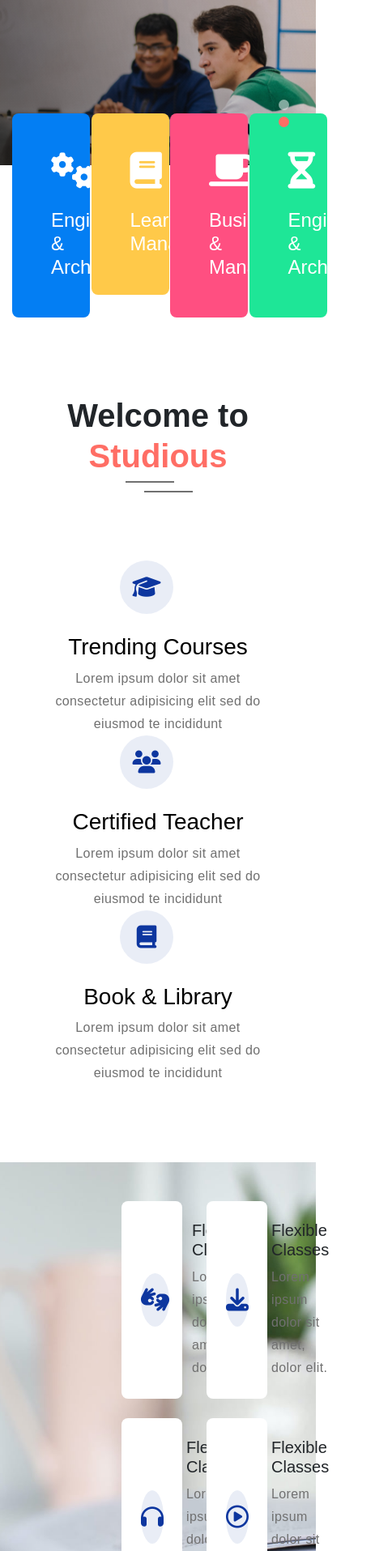
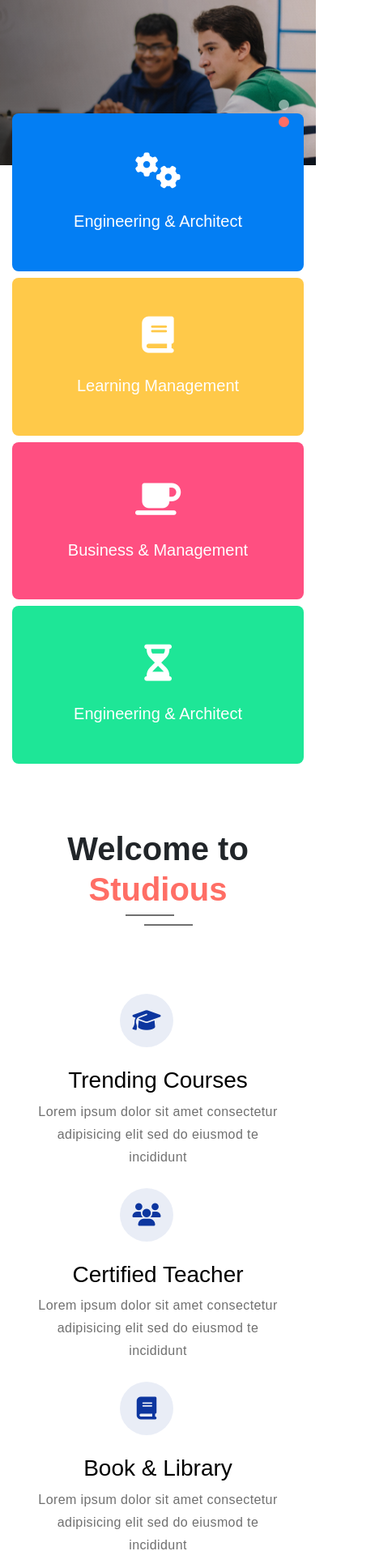
Before and after one commit to Hungphan04/studiuos, a plain HTML site: page index.html in a window 390 px wide. Shown: the part 85-2000 px from the top of the page at 81% size, 484 px wide, since content can reach past the window. Drawn offline with nearby package versions, Linux system fonts and the light colour scheme.

Commit message:
responsive

```diff
--- a/css/index.css
+++ b/css/index.css
@@ -57,7 +57,7 @@
     color:white;
 }
 .header{
-    background:#fff;
+    /* background:#fff; */
     height:80px;
 }
 .transition-Top{
@@ -68,7 +68,7 @@
     border-bottom: none;
     z-index: 999 !important;
     box-shadow: 0 3px 6px 0 rgba(0, 0, 0, 0.05);
-    background-color:white;
+    background-color:white!important;
 }
 
 
@@ -122,7 +122,7 @@
 }
 .navbar-collapse {
     z-index: 20;
-    background: white;
+    /* background-color: white; */
     text-align:center;
 }
 .navbar-light .navbar-nav .nav-link {
@@ -142,7 +142,6 @@
 .dark .navbar-collapse {
     z-index: 20;
     align-items: center;
-    background: #161C2D;;
 }
 .dark .navbar-nav .dropdown-menu {
     background-color:#161C2D;
@@ -157,7 +156,7 @@
     /* color:FF6E65; */
 }
 .dark #mainHeader{
-    background:#161C2D;
+    background:#161C2D!important;
 }
 
 .dark input{
@@ -459,9 +458,7 @@
     .top__header {
       display: none;
     }
-    .header{
-        background:none;
-    }
+
     .navbar form.search-box {
         margin-left:38%;
         width:30%
@@ -479,4 +476,16 @@
         margin-left: 38%;
         width: 30%;
     }
+    .header{
+        background-color:none;
+    }
+    .counter{
+        border-right:none;
+    }
+    .navbar-collapse{
+        background-color:white;
+    }
+    .dark .navbar-collapse{
+        background-color:#161C2D;
+    }
 }
--- a/index.html
+++ b/index.html
@@ -56,7 +56,7 @@
   </section>
   <!-- HEADER -->
     <header>
-        <div id="mainHeader" class="header  ">
+        <div id="mainHeader" class="header ">
             <div class="container-fluid">
               <nav class="navbar navbar-expand-lg navbar-light  pt-3">
                 <a class="navbar-brand d-flex align-items-center" href="#"><img src="./img/logo.png" alt=""><h2 class="mb-0">Studious</h2></a>
@@ -131,52 +131,52 @@
     <section class="about pb-5">
       <div class="container">
           <div class="about__box row justify-content-center text-center">
-            <div class="col-3">
+            <div class="col-lg-3 col-md-6 col-sm-12 mb-2">
               <div class="color1 p-5">
                   <i class="fa fa-cogs"></i>
-                  <h4 class="mt-4 mb-0"><a href="">Engineering & Architect</a></h4>
+                  <h4 class="mt-4 mb-0"><a href="" style="font-size: 20px;">Engineering & Architect</a></h4>
               </div>
             </div>
-            <div class="col-3">
+            <div class="col-lg-3 col-md-6 col-sm-12 mb-2">
               <div class="color2 p-5">
                   <i class="fa fa-book"></i>
-                  <h4 class="mt-4 mb-0"><a href="">Learning Management</a></h4>
+                  <h4 class="mt-4 mb-0"><a href="" style="font-size: 20px;">Learning Management</a></h4>
               </div>
             </div>
-            <div class="col-3">
+            <div class="col-lg-3 col-md-6 col-sm-12 mb-2">
               <div class="color3 p-5">
                   <i class="fa fa-coffee"></i>
-                  <h4 class="mt-4 mb-0"><a href="">Business & Management</a></h4>
+                  <h4 class="mt-4 mb-0"><a href="" style="font-size: 20px;">Business & Management</a></h4>
               </div>
             </div>
-            <div class="col-3">
+            <div class="col-lg-3 col-md-6 col-sm-12 mb-2">
               <div class="color4 p-5">
                 <i class="fa-solid fa-hourglass-half"></i>
-                  <h4 class="mt-4 mb-0"><a href="">Engineering & Architect</a></h4>
+                  <h4 class="mt-4 mb-0"><a href="" style="font-size: 20px;">Engineering & Architect</a></h4>
               </div>
             </div>
           </div>
       </div>
     </section>
   <!-- STUDIOUS  -->
-    <section class="studious p-5">
+    <section class="studious p-4">
         <div class="container text-center pb-5">
             <div class="studious__title pb-5 mb-5">
                 <h3>Welcome to <span>Studious</span></h3>
             </div>
             <div class="studious__info">
                 <div class="row text-center justify-content-center">
-                    <div class="col-lg-4">
+                    <div class="col-lg-4 col-md-6 col-sm-12 mb-4">
                       <i class="fa-solid fa-graduation-cap"></i>
                       <h3 class="mt-4"><a href="">Trending Courses</a></h3>
                       <p>Lorem ipsum dolor sit amet consectetur adipisicing elit sed do eiusmod te incididunt</p>
                     </div>
-                    <div class="col-lg-4">
+                    <div class="col-lg-4 col-md-6 col-sm-12 mb-4">
                       <i class="fa-solid fa-users"></i>
                       <h3 class="mt-4"><a href="">Certified Teacher</a></h3>
                       <p>Lorem ipsum dolor sit amet consectetur adipisicing elit sed do eiusmod te incididunt</p>
                     </div>
-                    <div class="col-lg-4">
+                    <div class="col-lg-4 col-md-6 col-sm-12 mb-4">
                       <i class="fa-solid fa-book"></i>
                       <h3 class="mt-4"><a href="">Book & Library</a></h3>
                       <p>Lorem ipsum dolor sit amet consectetur adipisicing elit sed do eiusmod te incididunt</p>
@@ -188,9 +188,9 @@
   <!-- INTRO -->
     <section class="intro py-5">
         <div class="container d-flex">
-            <div class="col-4"></div>
-            <div class="col-8 row">
-                <div class="col-6">
+            <div class="col-xl-4"></div>
+            <div class="col-xl-8 col-md-12 col-sm-12 row">
+                <div class="col-lg-6 col-md-6 col-sm-12 mb-2 ">
                     <div class="intro__box d-flex align-items-center p-4">
                       <i class="fa-solid fa-hands-asl-interpreting"></i>
                       <div class="intro__title">
@@ -199,7 +199,7 @@
                       </div>
                     </div>
                 </div>
-                <div class="col-6">
+                <div class="col-lg-6 col-md-6 col-sm-12 mb-2 ">
                   <div class="intro__box d-flex align-items-center p-4">
                     <i class="fa-solid fa-download"></i>
                     <div class="intro__title">
@@ -208,8 +208,8 @@
                     </div>
                   </div>
                 </div>
-                <div class="col-6">
-                  <div class="intro__box d-flex align-items-center p-4 mt-4">
+                <div class="col-lg-6 col-md-6 col-sm-12 mb-2 ">
+                  <div class="intro__box d-flex align-items-center p-4 ">
                     <i class="fa-solid fa-headphones"></i>
                     <div class="intro__title">
                         <h5>Flexible Classes</h5>
@@ -217,8 +217,8 @@
                     </div>
                   </div>
                 </div>
-                <div class="col-6">
-                  <div class="intro__box d-flex align-items-center p-4 mt-4">
+                <div class="col-lg-6 col-md-6 col-sm-12 mb-2 ">
+                  <div class="intro__box d-flex align-items-center p-4">
                     <i class="fa-regular fa-circle-play"></i>
                     <div class="intro__title">
                         <h5>Flexible Classes</h5>
@@ -239,25 +239,25 @@
             <div class="number__counter">
                 <div class="container p-5">
                   <div class="row text-center justify-content-center">
-                    <div class="col-3">
+                    <div class="col-lg-3 col-md-6 col-sm-12">
                         <div class="counter">
                               <div class="time">6,300</div>
                               <p class="counter__title">LEARNERS & COUNTING</p>
                         </div>
                     </div>
-                    <div class="col-3">
+                    <div class="col-lg-3 col-md-6 col-sm-12">
                       <div class="counter">
                             <div class="time">638</div>
                             <p class="counter__title">TOTAL COURSES</p>
                       </div>
                   </div>
-                    <div class="col-3">
+                    <div class="col-lg-3 col-md-6 col-sm-12">
                         <div class="counter">
                               <div class="time">7,600</div>
                               <p class="counter__title">SUCCESSFUL STUDENTS</p>
                         </div>
                     </div>
-                    <div class="col-3">
+                    <div class="col-lg-3 col-md-6 col-sm-12">
                       <div class="counter4">
                             <div class="time">36</div>
                             <p class="counter__title">LANGUAGES</p>
--- a/js/java.js
+++ b/js/java.js
@@ -6,6 +6,7 @@
   var header = document.getElementById('mainHeader');
   if (window.scrollY > 0) {
       header.classList.add('fixed-top','nav-fixed','transition-Top');
+
   } else {
       header.classList.remove('fixed-top','nav-fixed','transition-Top');
   }
```
